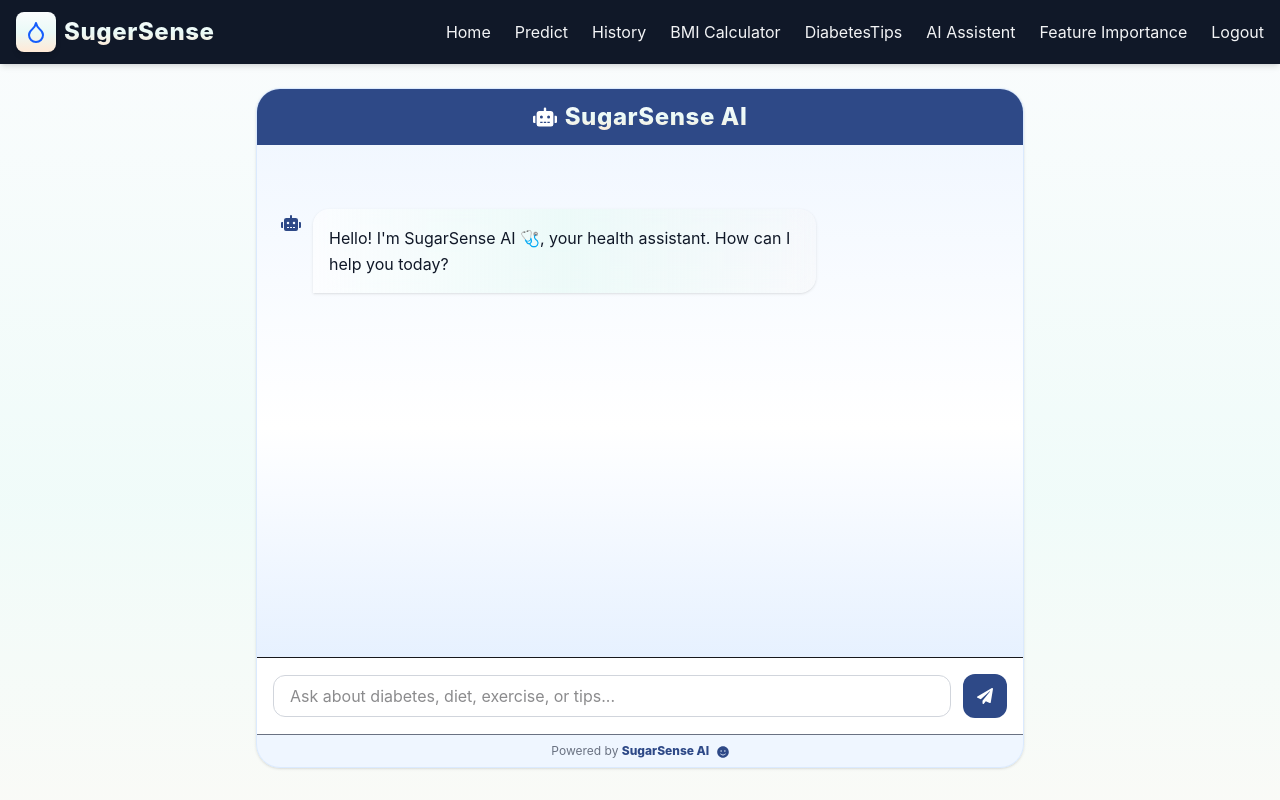
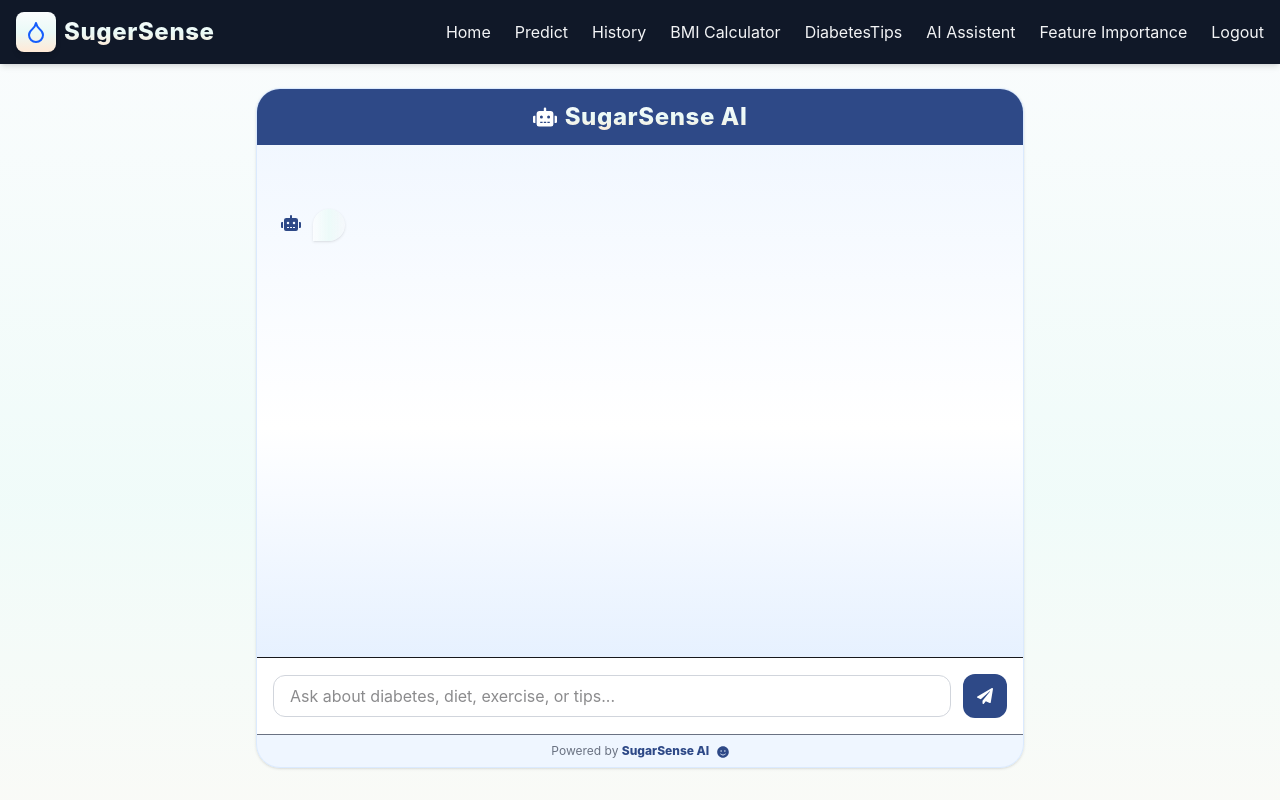
Before and after one commit to najmul19/SugarSense-Client-Web, a React (Vite) app in the folder suger-sense-frontend/: page /chatbot in a window 1280 px wide. Shown: the top 800 px of the page. Built offline with nearby package versions, Linux system fonts and the light colour scheme; no server answers; sample sign-in values are in the browser's storage.

Commit message:
for firebase redeploy

```diff
--- a/suger-sense-frontend/src/Pages/ChatBot/ChatBot.jsx
+++ b/suger-sense-frontend/src/Pages/ChatBot/ChatBot.jsx
@@ -15,7 +15,7 @@ const ChatBot = () => {
   const [messages, setMessages] = useState([
     {
       role: "assistant",
-      content: "Hello! I'm SugarSense AI 🩺, your health assistant. How can I help you today?",
+      content: "",
     },
   ]);
   const [input, setInput] = useState("");
@@ -60,7 +60,11 @@ const ChatBot = () => {
           ])
           .flat();
         setMessages([
-          { role: "assistant", content: "Welcome back! Let’s continue your health journey." },
+          {
+            role: "assistant",
+            content:
+              "Hello! I'm SugarSense AI 🩺, your health assistant. How can I help you today?",
+          },
           ...history,
         ]);
       } catch (err) {
@@ -77,13 +81,14 @@ const ChatBot = () => {
 
   return (
     <div className="flex flex-col h-[90vh] max-w-3xl sm:w-full mx-2 sm:mx-auto mt-6 bg-gradient-to-b from-blue-50 via-white to-blue-100 rounded-3xl shadow border border-blue-100 sm:h-[85vh] overflow-hidden">
-
       <div className=" px-5 py-3 bg-[#2E4987] font-extrabold text-center mb-10  flex justify-center items-center gap-2">
         <FaRobot className="text-white text-2xl" />
         <h2
-        className=" bg-gradient-to-b from-[#fafcfd] text-2xl via-[#eafaf7] to-[#ffe9d6] text-transparent bg-clip-text tracking-wide"
-        // data-aos="fade-down"
-        >SugarSense AI</h2>
+          className=" bg-gradient-to-b from-[#fafcfd] text-2xl via-[#eafaf7] to-[#ffe9d6] text-transparent bg-clip-text tracking-wide"
+          // data-aos="fade-down"
+        >
+          SugarSense AI
+        </h2>
       </div>
 
       {/* Messages */}
@@ -161,7 +166,9 @@ const ChatBot = () => {
 
       {/* Footer */}
       <div className="text-center text-xs text-gray-500 bg-blue-50 py-2 border-t">
-        Powered by <span className="font-extrabold text-[#2E4987]">SugarSense AI</span> <FaSmile className="inline ml-1 text-[#2E4987] font-extrabold" />
+        Powered by{" "}
+        <span className="font-extrabold text-[#2E4987]">SugarSense AI</span>{" "}
+        <FaSmile className="inline ml-1 text-[#2E4987] font-extrabold" />
       </div>
     </div>
   );
```
